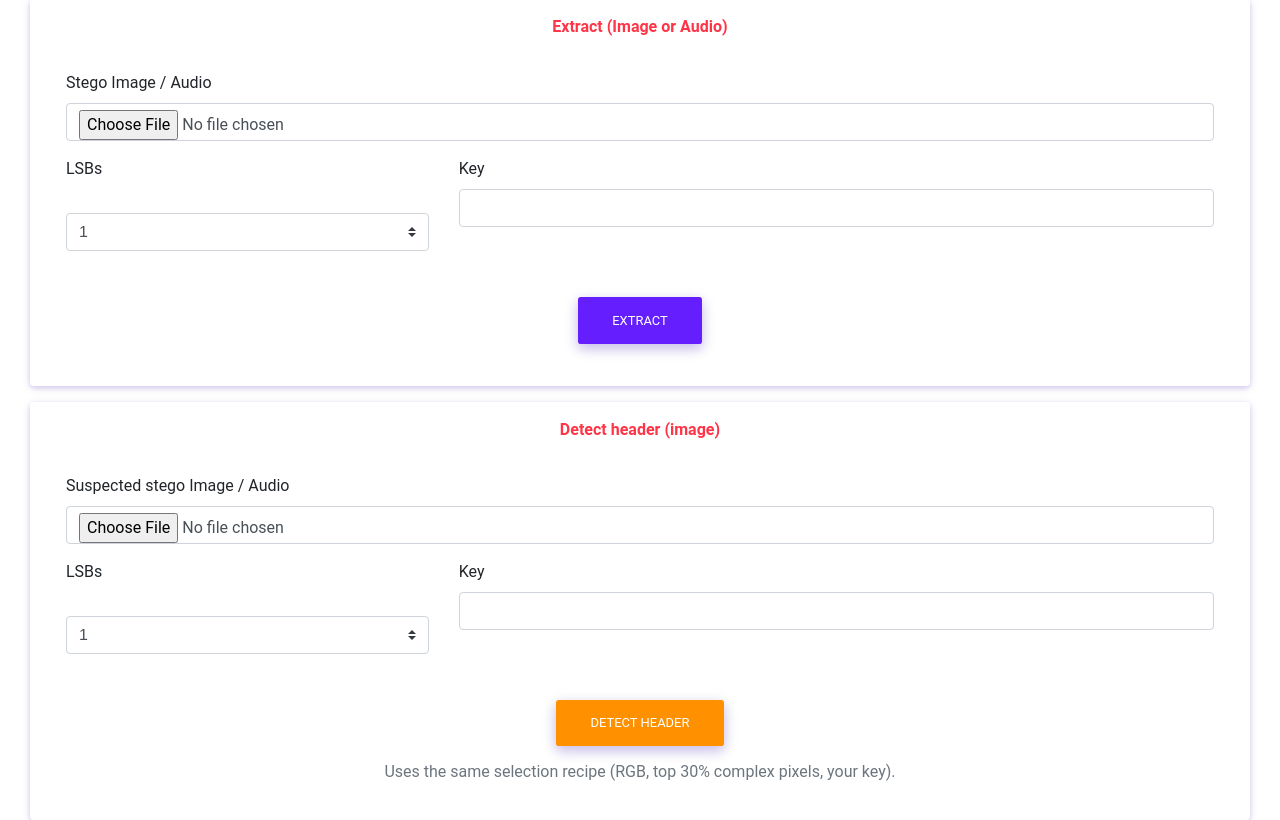
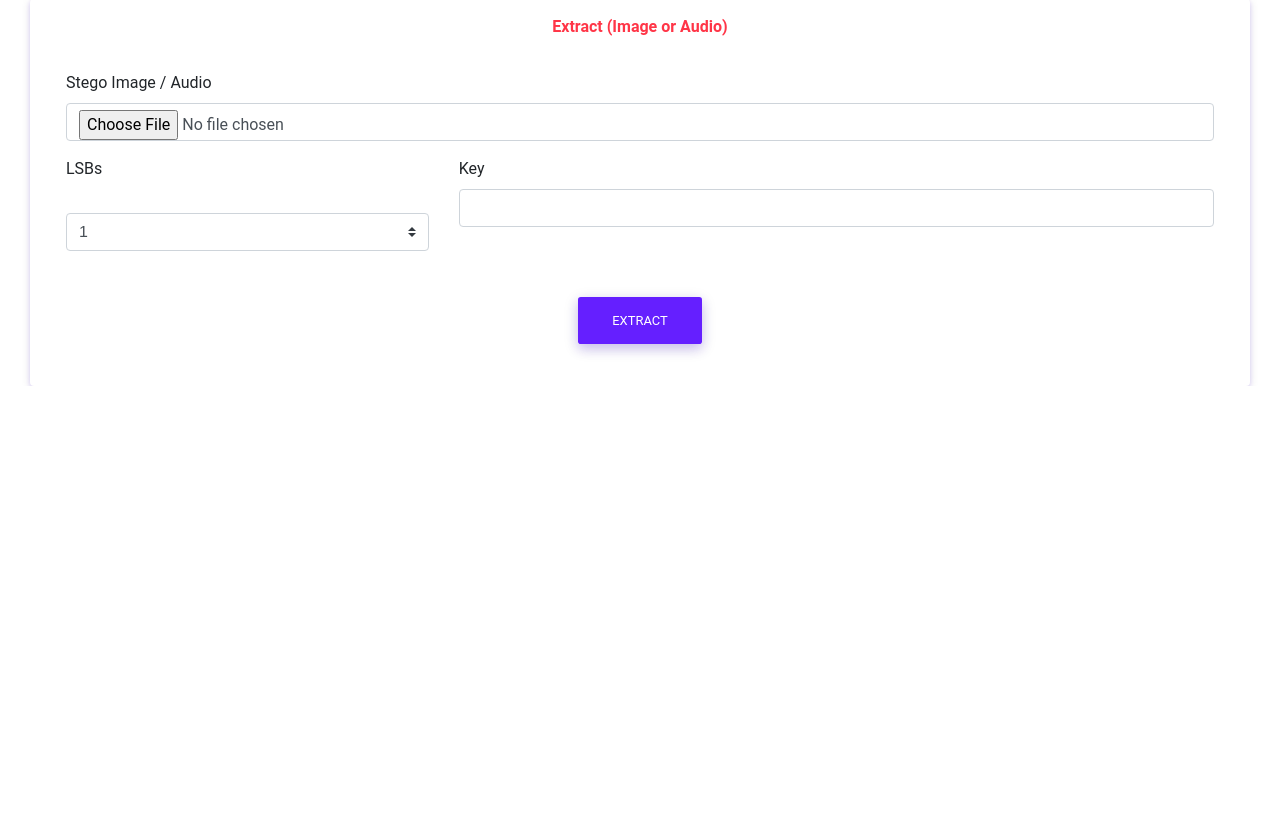
Before and after one commit to jyboat/CSF-ACW1, a Flask app: template templates/index.html in a window 1280 px wide. Shown: the part 571-1391 px from the top of the page. After the commit the page ends 957 px from the top, so only its background shows below. Run offline with Flask 3, Linux system fonts and the light colour scheme; the template is opened without the code that fills it, so the values that code supplies are empty; parts of the project's set-up code (start-up, migrations or seed data) failed here and were passed over; some libraries are stand-ins or nearby versions; some web fonts are replaced.

Commit message:
Remove STG1 header detection feature
to avoid confusion and keep a cleaner UI

```diff
--- a/app.py
+++ b/app.py
@@ -367,74 +367,6 @@ def embed_media():
     flash("Unsupported cover type. Use PNG/BMP/GIF for images or WAV for audio.", "error")
     return redirect(url_for("index"))
 
-
-@app.route("/detect", methods=["POST"])
-def detect_header():
-    """
-    Detect a valid STG1 header in IMAGE (PNG/BMP/GIF) or AUDIO (WAV).
-    """
-    stego = request.files.get("stegoFile")
-    lsb_str = request.form.get("lsbCount", "1")
-    key = request.form.get("stegoKey", "").strip()
-
-    if not stego or not stego.filename:
-        flash("Upload a suspected stego file.", "error")
-        return redirect(url_for("index"))
-
-    try:
-        lsb = int(lsb_str)
-        if not (1 <= lsb <= 8):
-            raise ValueError
-    except Exception:
-        flash("Invalid LSB count. Use a number between 1 and 8.", "error")
-        return redirect(url_for("index"))
-
-    if not key:
-        flash("Key required for detection.", "error")
-        return redirect(url_for("index"))
-
-    file_bytes = stego.read()
-
-    # -------- IMAGE PATH --------
-    if is_image_extension(stego.filename):
-        try:
-            flat, _, _ = image_to_flat(file_bytes, mode="RGB")
-            _, _, _, eligible = select_complex_indices_from_image(
-                file_bytes, top_percent=30, mode="RGB", key=key
-            )
-            header_bits = 16 * 8
-            groups_hdr = (header_bits + lsb - 1) // lsb
-            if groups_hdr > len(eligible):
-                flash("Not enough complex locations to read header.", "error")
-                return redirect(url_for("index"))
-
-            _ = extract_xor_lsb_at_indices(flat, k=lsb, key=key, indices=eligible)
-            flash("Likely stego found (valid STG1 header and checksum).", "success")
-        except Exception as e:
-            flash(f"No valid header detected or wrong key/LSB (image): {e}", "error")
-        return redirect(url_for("index"))
-
-    # -------- AUDIO PATH --------
-    if is_wav_extension(stego.filename):
-        try:
-            samples, _ = _wav_bytes_to_np(file_bytes)
-            indices = _select_audio_indices(samples, key)
-            header_bits = 16 * 8
-            groups_hdr = (header_bits + lsb - 1) // lsb
-            if groups_hdr > indices.size:
-                flash("Not enough audio samples to read header.", "error")
-                return redirect(url_for("index"))
-
-            _ = extract_xor_lsb_at_indices(samples, k=lsb, key=key, indices=indices)
-            flash("Likely stego found in audio (valid STG1 header and checksum).", "success")
-        except Exception as e:
-            flash(f"No valid header detected or wrong key/LSB (audio): {e}", "error")
-        return redirect(url_for("index"))
-
-    flash("Unsupported file type for detection.", "error")
-    return redirect(url_for("index"))
-
-
 @app.route("/extract", methods=["POST"])
 def extract_media():
     """
--- a/templates/index.html
+++ b/templates/index.html
@@ -128,50 +128,6 @@
             </div>
         </div>
     </div>
-
-    <!-- Detect header (image) -->
-    <div class="row mt-3">
-        <div class="col-12">
-            <div class="card p-3">
-                <div class="card-title text-center">
-                    <b class="text-danger">Detect header (image)</b>
-                </div>
-                <div class="card-body">
-                    <form enctype="multipart/form-data" method="post" action="/detect">
-                        <div class="mb-3">
-                            <label class="form-label">Suspected stego Image / Audio</label>
-                            <input class="form-control" type="file" name="stegoFile" accept=".png,.bmp,.gif" required>
-                        </div>
-                        <div class="row">
-                            <div class="col-md-4">
-                                <label class="form-label">LSBs</label>
-                                <select class="custom-select md-form md-outline d-block" name="lsbCount" required>
-                                    <option selected value="1">1</option>
-                                    <option value="2">2</option>
-                                    <option value="3">3</option>
-                                    <option value="4">4</option>
-                                    <option value="5">5</option>
-                                    <option value="6">6</option>
-                                    <option value="7">7</option>
-                                    <option value="8">8</option>
-                                </select>
-                            </div>
-                            <div class="col-md-8">
-                                <label class="form-label">Key</label>
-                                <input class="form-control" type="number" name="stegoKey" required>
-                            </div>
-                        </div>
-                        <div class="text-center mt-3">
-                            <button class="btn btn-warning">Detect header</button>
-                        </div>
-                    </form>
-                    <div class="text-center text-muted mt-2">
-                        Uses the same selection recipe (RGB, top 30% complex pixels, your key).
-                    </div>
-                </div>
-            </div>
-        </div>
-    </div>
 </section>
 
 <script src="https://unpkg.com/wavesurfer.js"></script>
```
